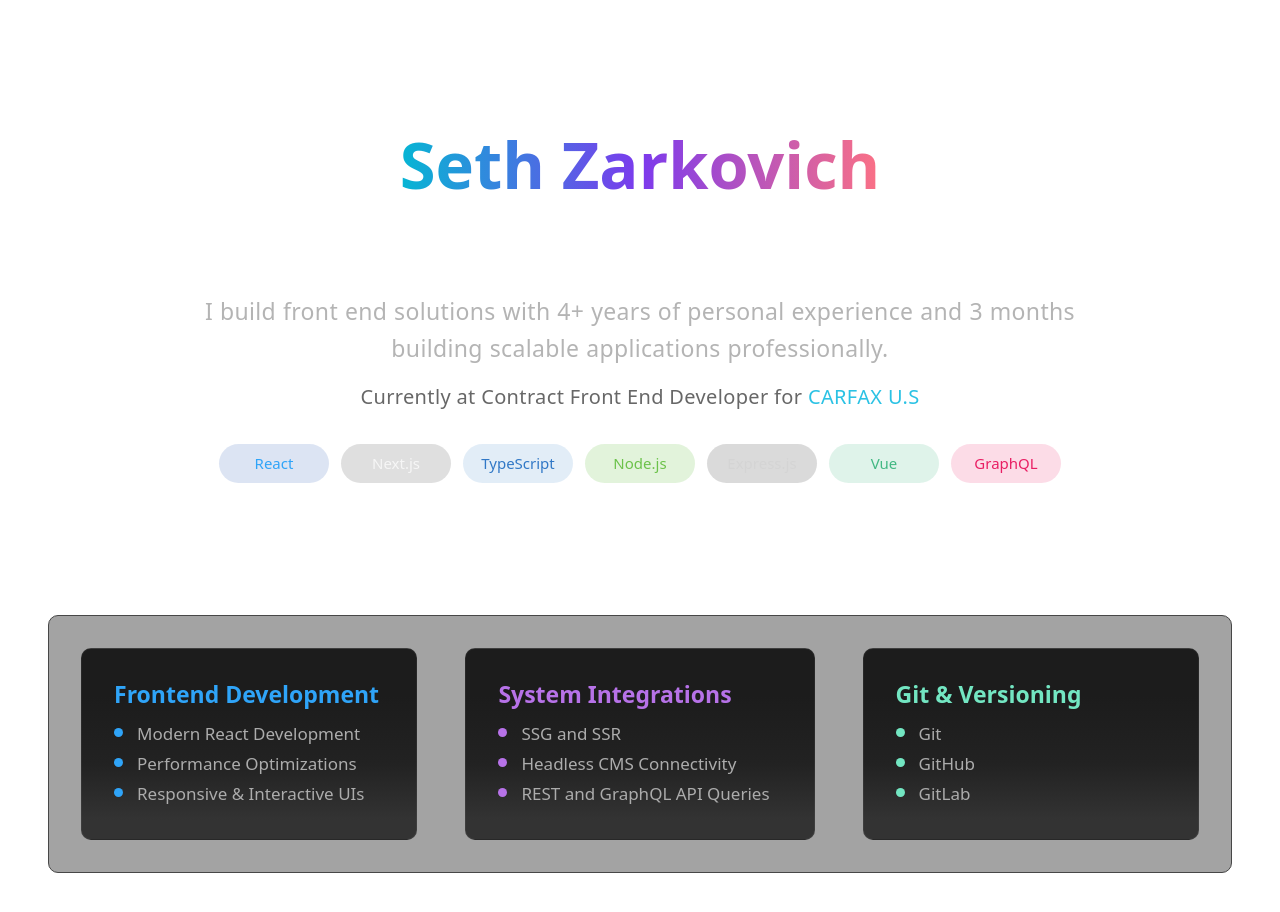
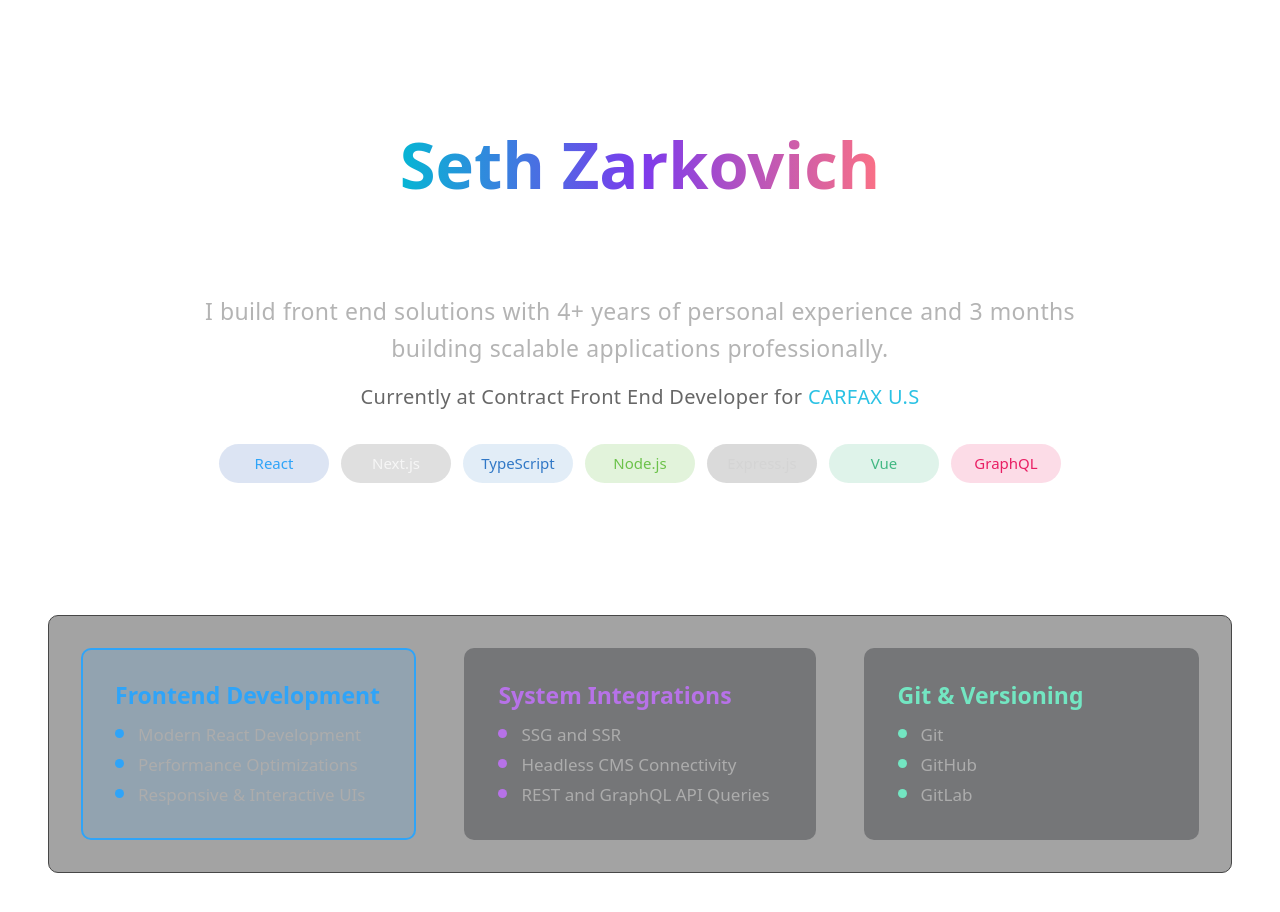
Before and after one commit to SethZarko/resume, a React (Vite) app in the folder client/: page / in a window 1280 px wide. In both pictures the pointer is over the element 249 px from the left and 743 px from the top of the page. Shown: the top 912 px of the page. Built offline with nearby package versions, Linux system fonts and the light colour scheme.

Commit message:
Adds hover effect to TechDetailsCards (#5)

```diff
--- a/client/src/components/TechDetails/TechDetailsCard/TechDetailsCard.module.scss
+++ b/client/src/components/TechDetails/TechDetailsCard/TechDetailsCard.module.scss
@@ -3,13 +3,36 @@ $system: #b772e8;
 $versioning: #73e6c2;
 
 .card {
+  flex: 1 0 0;
   height: 100%;
   max-height: 136px;
-  background: linear-gradient(to bottom, #1c1c1c 25%, #222222 60%, #333333 90%);
   padding: 16px;
   border-radius: 10px;
-  border: solid 0.05px rgba(211, 211, 211, 0.062);
-  flex: 1 0 0;
+  background-color: rgba(48, 51, 56, 0.4);
+  border: 2px solid transparent;
+  border-radius: 0.5rem;
+
+  transition-property: background-color, border-color, color, fill, stroke;
+  transition-duration: 0.15s;
+  transition-timing-function: cubic-bezier(0.4, 0, 0.2, 1);
+
+  &[data-color="Frontend Development"]:hover,
+  &[data-color="Frontend Development"]:focus-within {
+    background-color: rgba(47, 164, 248, 0.15);
+    border: solid 2px $frontend;
+  }
+
+  &[data-color="System Integrations"]:hover,
+  &[data-color="System Integrations"]:focus-within {
+    background-color: rgba(183, 114, 232, 0.15);
+    border: solid 2px $system;
+  }
+
+  &[data-color="Git & Versioning"]:hover,
+  &[data-color="Git & Versioning"]:focus-within {
+    background-color: rgba(115, 230, 194, 0.15);
+    border: solid 2px $versioning;
+  }
 
   & > h3 {
     font-size: 1.15rem;
--- a/client/src/components/TechDetails/TechDetailsCard/TechDetailsCard.tsx
+++ b/client/src/components/TechDetails/TechDetailsCard/TechDetailsCard.tsx
@@ -14,7 +14,7 @@ export const TechDetailsCard: React.FC<ITechDetailsCardProps> = ({
   color,
 }): React.ReactNode => {
   return (
-    <div className={styles.card}>
+    <div className={styles.card} data-color={color}>
       <h3 data-color={color}>{title}</h3>
       <ul className={styles.list}>
         <li data-color={color}>
```
